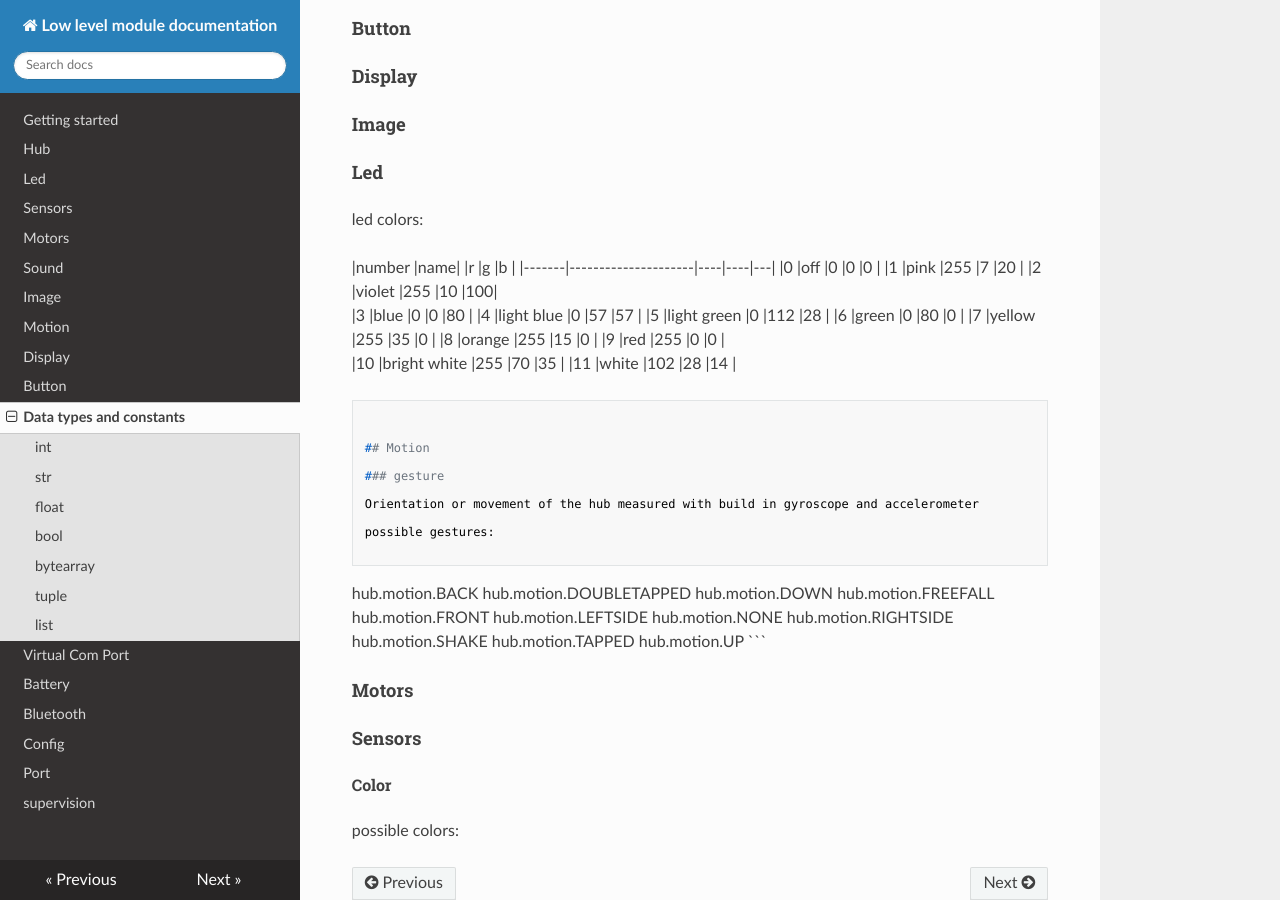
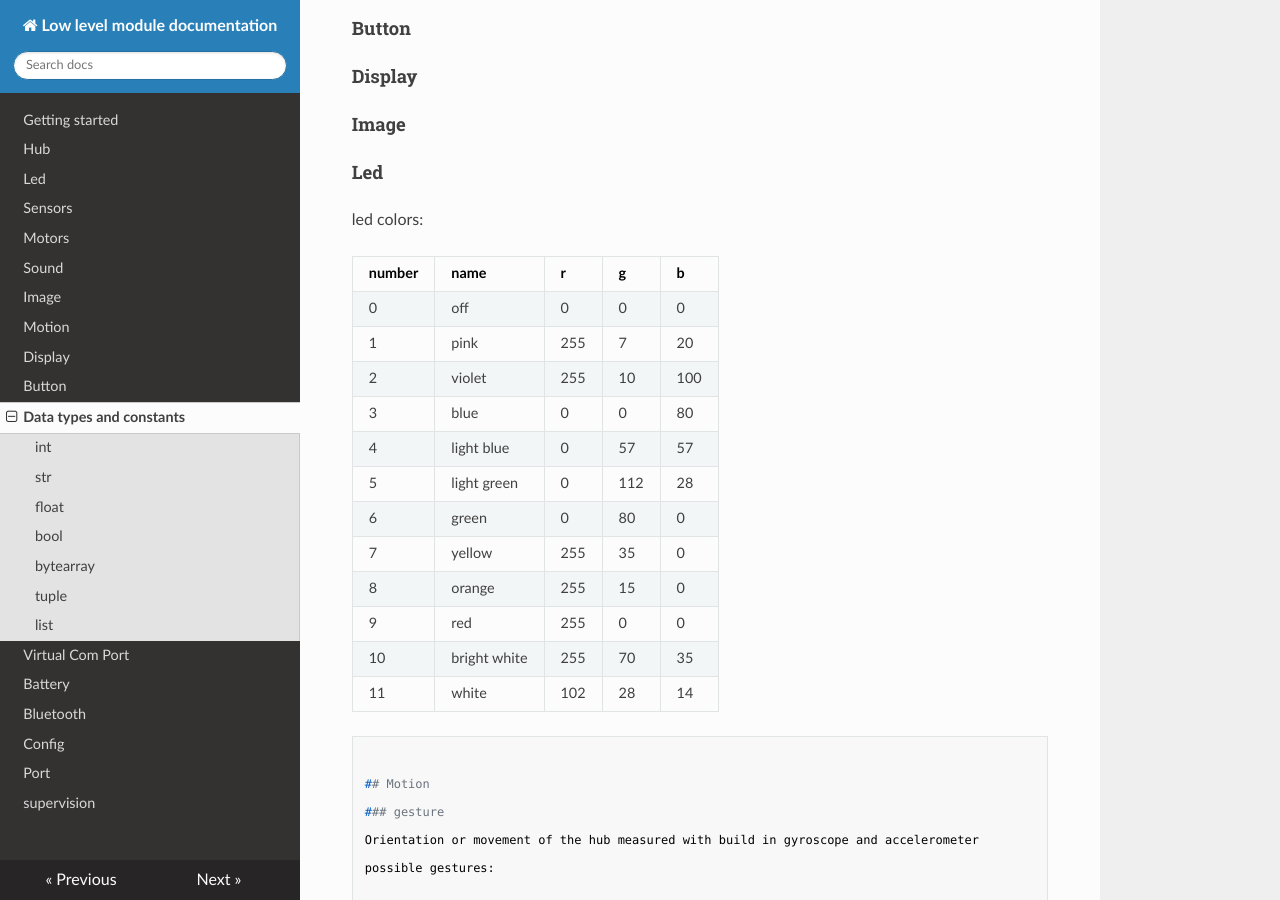
Before and after one commit to NStrijbosch/hub-module-notes, an MkDocs documentation site: the page built from docs/data_types.md, in a window 1280 px wide and 900 px high, scrolled down 1063 px. Built offline with MkDocs 1.6.1, drawn with Linux system fonts in a browser that asks for light colours; nearby versions of some CDN libraries.

```diff
--- a/docs/data_types.md
+++ b/docs/data_types.md
@@ -63,7 +63,7 @@ hub.battery.USB_CH_PORT_DCP=3
 
 led colors:
 
-|number |name|                |r   |g   |b  |
+|number |name                 |r   |g   |b  |
 |-------|---------------------|----|----|---|
 |0      |off                  |0   |0   |0  |
 |1      |pink                 |255 |7   |20 |
```
